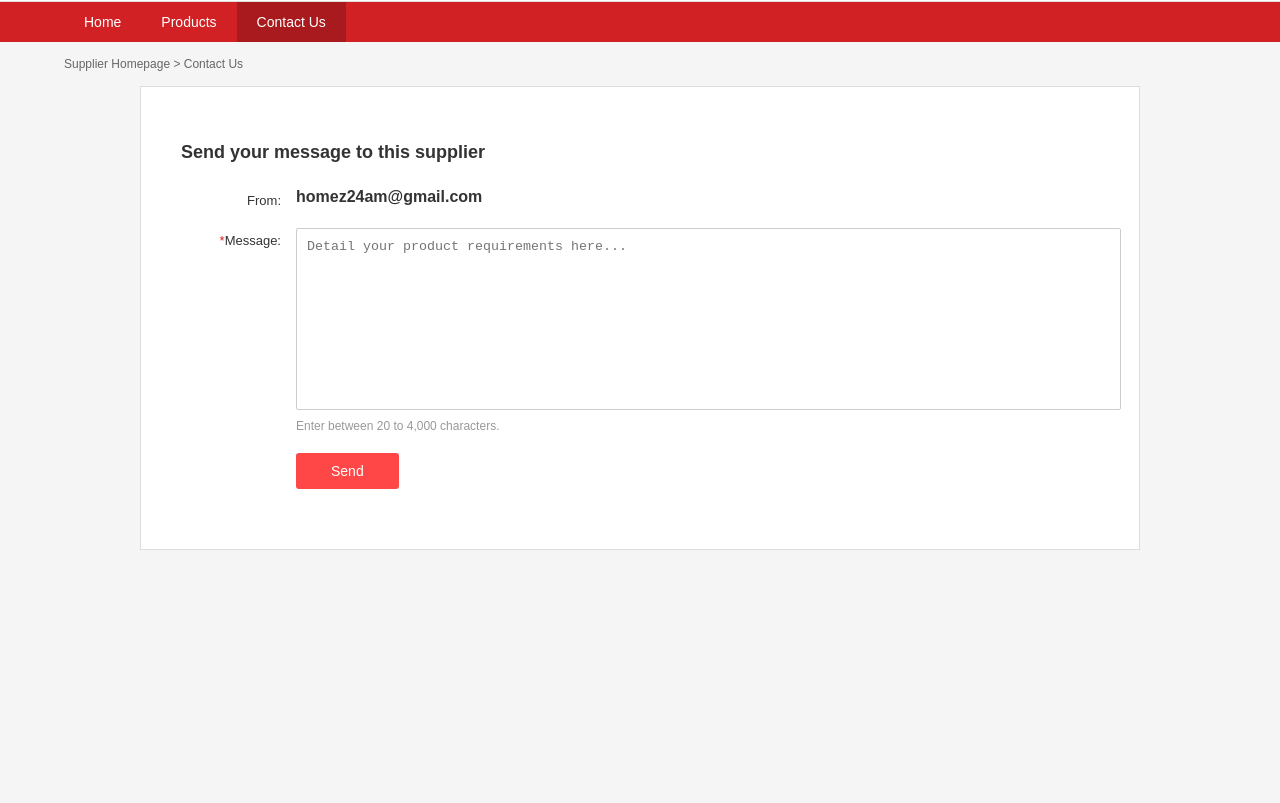
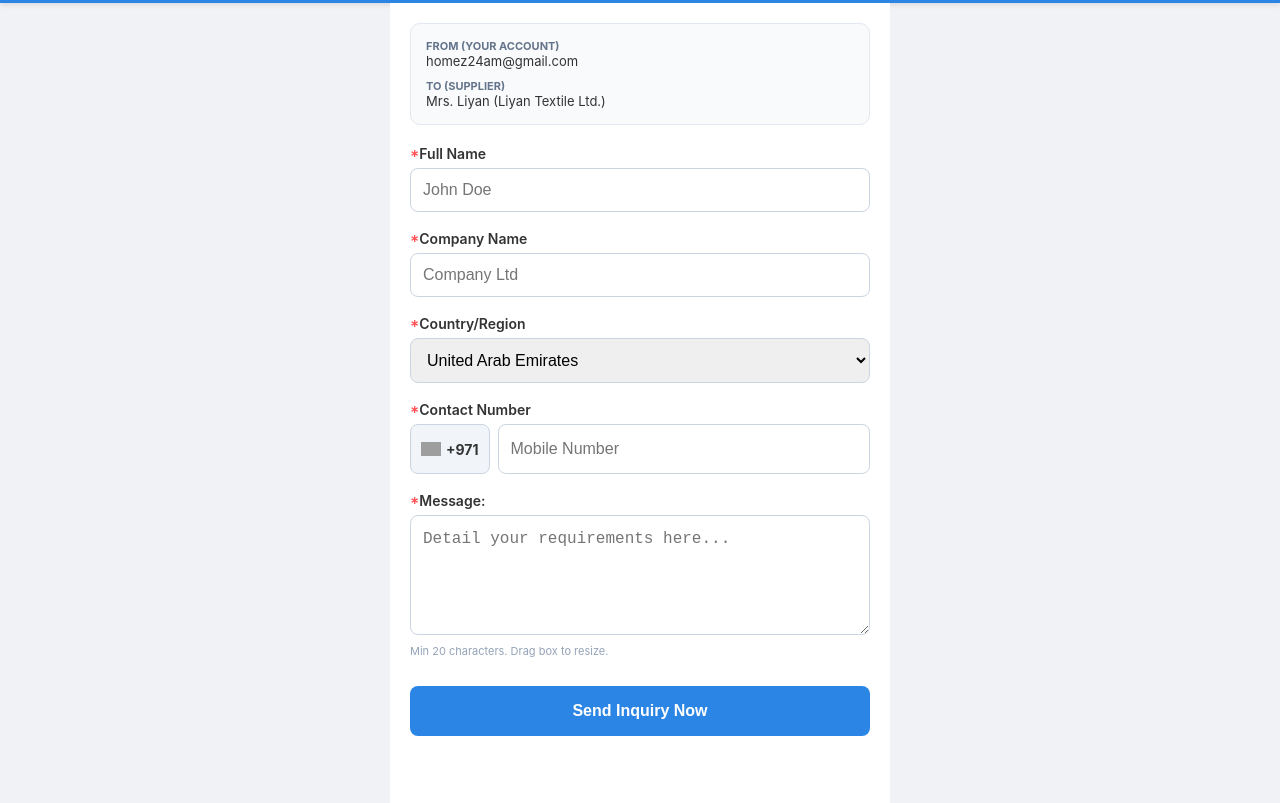
Before and after one commit to delowaruae/Message-Send-with-Modal-Pop-Up, a plain HTML site: page index.html in a window 1280 px wide. Shown: the part 47-850 px from the top of the page. Before the commit the page ends 800 px from the top, so only its background shows below. Drawn offline with Linux system fonts and the light colour scheme; grey boxes are pictures that could not be loaded.

Commit message:
Now I am updating mycode again
update more professional

```diff
--- a/index.html
+++ b/index.html
@@ -3,198 +3,253 @@
 <head>
     <meta charset="UTF-8">
     <meta name="viewport" content="width=device-width, initial-scale=1.0">
-    <title> B2BDubai24 </title>
+    <title>Mobile Message Center</title>
     <style>
-        /* CSS RESET & BASE */
-        body { font-family: Arial, sans-serif; margin: 0; background-color: #f5f5f5; color: #333; }
-        a { text-decoration: none; color: #005ea7; }
-
-        /* HEADER & NAV */
-        header { background: #fff; border-bottom: 1px solid #ddd; padding: 10px 5%; display: flex; justify-content: space-between; align-items: center; }
-        .logo { color: #d12124; font-size: 24px; font-weight: bold; }
-        nav { background: #d12124; display: flex; padding: 0 5%; }
-        nav a { color: #fff; padding: 12px 20px; font-size: 14px; }
-        nav a.active { background: #a81a1d; }
-
-        /* MAIN PAGE CONTENT */
-        .breadcrumb { padding: 15px 5%; font-size: 12px; color: #666; }
-        .container { background: #fff; width: 90%; max-width: 1000px; margin: 0 auto; border: 1px solid #ddd; padding: 40px; box-sizing: border-box; }
-        h2 { font-size: 18px; margin-bottom: 25px; }
-        .form-row { display: flex; margin-bottom: 20px; }
-        .label { width: 100px; font-size: 13px; padding-top: 5px; text-align: right; margin-right: 15px; }
-        .label span { color: #d12124; }
-        textarea { width: 100%; height: 160px; border: 1px solid #ccc; padding: 10px; resize: none; border-radius: 2px; }
-        .hint { font-size: 12px; color: #999; margin-top: 5px; }
-
-        /* BUTTONS */
-        .btn-red { background: #ff4747; color: #fff; border: none; padding: 10px 35px; border-radius: 3px; cursor: pointer; font-size: 14px; }
-        .btn-red:hover { background: #e03e3e; }
-
-        /* MODAL SYSTEM */
-        .modal-overlay {
-            position: fixed; top: 0; left: 0; width: 100%; height: 100%;
-            background: rgba(0,0,0,0.5); display: none; /* Hidden by default */
-            justify-content: center; align-items: center; z-index: 1000;
-        }
-        .modal-box {
-            background: #fff; width: 550px; border-radius: 4px; padding: 30px;
-            position: relative; animation: fadeIn 0.3s ease;
-        }
-        .close-btn { position: absolute; right: 20px; top: 15px; font-size: 24px; color: #999; cursor: pointer; }
-
-        /* MODAL FORM ELEMENTS */
-        .modal-group { margin-bottom: 18px; }
-        .modal-group label { display: block; font-size: 13px; margin-bottom: 6px; }
-        .modal-group label span { color: #d12124; }
-        .input-text { width: 100%; padding: 8px; border: 1px solid #ccc; box-sizing: border-box; }
-        .input-flex { display: flex; gap: 8px; }
-
-        /* VALIDATION ERRORS */
-        .error-box {
-            background: #fff1f0; border: 1px solid #ffccc7; color: #d12124;
-            font-size: 12px; padding: 4px 8px; margin-top: 4px; display: none;
+        :root {
+            --primary-blue: #2b85e4;
+            --dark-blue: #1d71d3;
+            --success: #52c41a;
+            --error: #ff4d4f;
+            --bg: #f0f2f5;
         }
 
-        /* SUCCESS SCREEN */
-        #success-content { text-align: center; display: none; }
-        .success-icon {
-            width: 50px; height: 50px; background: #52c41a; color: #fff;
-            border-radius: 50%; display: flex; align-items: center;
-            justify-content: center; font-size: 30px; margin: 0 auto 20px;
+        body {
+            font-family: -apple-system, BlinkMacSystemFont, "Segoe UI", Roboto, sans-serif;
+            margin: 0;
+            background-color: var(--bg);
+            color: #333;
+            overflow-x: hidden;
         }
 
-        @keyframes fadeIn { from { opacity: 0; transform: translateY(-10px); } to { opacity: 1; transform: translateY(0); } }
+        /* Mobile Header */
+        header {
+            background: var(--primary-blue);
+            color: white;
+            padding: 15px;
+            text-align: center;
+            font-weight: bold;
+            box-shadow: 0 2px 5px rgba(0,0,0,0.1);
+        }
+
+        /* Mobile Container - Full Width on small screens */
+        .container {
+            width: 100%;
+            max-width: 500px;
+            margin: 0 auto;
+            background: #fff;
+            min-height: 100vh;
+            padding: 20px;
+            box-sizing: border-box;
+        }
+
+        .account-info {
+            background: #f8fafc;
+            padding: 15px;
+            border-radius: 10px;
+            margin-bottom: 20px;
+            font-size: 13px;
+            border: 1px solid #e2e8f0;
+        }
+
+        .info-row { margin-bottom: 10px; }
+        .info-row b { color: #64748b; font-size: 11px; text-transform: uppercase; display: block; }
+
+        /* Form Styling */
+        .field { margin-bottom: 18px; }
+        label { display: block; font-size: 14px; font-weight: 600; margin-bottom: 6px; }
+        label span { color: var(--error); }
+
+        input, select, textarea {
+            width: 100%;
+            padding: 12px;
+            border: 1px solid #cbd5e1;
+            border-radius: 8px;
+            font-size: 16px; /* Prevents iOS auto-zoom on focus */
+            box-sizing: border-box;
+        }
+
+        /* Dynamic Flag & Phone Row */
+        .phone-row {
+            display: flex;
+            gap: 8px;
+        }
+        .flag-box {
+            display: flex;
+            align-items: center;
+            gap: 5px;
+            background: #f1f5f9;
+            border: 1px solid #cbd5e1;
+            padding: 0 10px;
+            border-radius: 8px;
+            white-space: nowrap;
+            height: 48px;
+        }
+        .flag-box img { width: 20px; height: 14px; object-fit: cover; }
+        .code { font-weight: bold; font-size: 14px; }
+
+        /* Resizable Wrap */
+        textarea {
+            height: 120px;
+            resize: vertical;
+            min-height: 80px;
+            line-height: 1.4;
+        }
+
+        .hint { font-size: 11px; color: #94a3b8; margin-top: 5px; }
+
+        /* Mobile Action Button */
+        .btn-send {
+            width: 100%;
+            background: var(--primary-blue);
+            color: white;
+            border: none;
+            padding: 16px;
+            border-radius: 8px;
+            font-size: 16px;
+            font-weight: bold;
+            margin-top: 10px;
+            cursor: pointer;
+            transition: background 0.2s;
+        }
+        .btn-send:active { background: var(--dark-blue); transform: scale(0.98); }
+
+        /* Toast Dialogue for Mobile */
+        .toast {
+            position: fixed;
+            top: -100px;
+            left: 5%;
+            right: 5%;
+            background: white;
+            padding: 15px;
+            border-radius: 12px;
+            box-shadow: 0 10px 25px rgba(0,0,0,0.2);
+            display: flex;
+            align-items: center;
+            gap: 12px;
+            z-index: 1000;
+            transition: top 0.4s cubic-bezier(0.18, 0.89, 0.32, 1.28);
+            border-left: 4px solid var(--success);
+        }
+        .toast.show { top: 20px; }
+        .toast-icon { background: var(--success); color: white; width: 22px; height: 22px; border-radius: 50%; display: flex; align-items: center; justify-content: center; font-size: 12px; }
+
+        .error { color: var(--error); font-size: 12px; display: none; margin-top: 4px; }
     </style>
 </head>
 <body>
 
-<header><div class="logo">B2BDubai24</div></header>
-<nav>
-    <a href="#">Home</a>
-    <a href="#">Products</a>
-    <a href="#" class="active">Contact Us</a>
-</nav>
-<div class="breadcrumb">Supplier Homepage > Contact Us</div>
+<header>Send Inquiry</header>
 
-<div class="container">
-    <h2>Send your message to this supplier</h2>
-    <div class="form-row">
-        <div class="label">From:</div>
-        <div><strong>homez24am@gmail.com</strong></div>
-    </div>
-    <div class="form-row">
-        <div class="label"><span>*</span>Message:</div>
-        <div style="flex: 1;">
-            <textarea id="main-msg" placeholder="Detail your product requirements here..."></textarea>
-            <div class="hint">Enter between 20 to 4,000 characters.</div>
-            <div style="margin-top: 20px;">
-                <button class="btn-red" onclick="handleFirstSend()">Send</button>
-            </div>
-        </div>
+<div id="toast" class="toast">
+    <div class="toast-icon">✓</div>
+    <div>
+        <div style="font-weight:bold; font-size:14px;">Sent Successfully</div>
+        <div style="font-size:12px; color:#666;">Supplier will be notified.</div>
     </div>
 </div>
 
-<div class="modal-overlay" id="modalOverlay">
-    <div class="modal-box">
-        <span class="close-btn" onclick="closeModal()">&times;</span>
+<div class="container">
+    <div class="account-info">
+        <div class="info-row">
+            <b>From (Your Account)</b>
+            homez24am@gmail.com
+        </div>
+        <div class="info-row" style="margin-bottom:0">
+            <b>To (Supplier)</b>
+            Mrs. Liyan (Liyan Textile Ltd.)
+        </div>
+    </div>
 
-        <div id="form-content">
-            <div class="modal-group">
-                <label><span>*</span>Email Address</label>
-                <input type="text" class="input-text" id="email" value="homez24am@gmail.com">
-                <div class="error-box" id="err-email">Please enter your email address.</div>
-            </div>
-
-            <div class="modal-group">
-                <label><span>*</span>Full Name</label>
-                <div class="input-flex">
-                    <select style="width: 70px;"><option>Mr.</option><option>Ms.</option></select>
-                    <input type="text" class="input-text" id="fullname" placeholder="Enter name">
-                </div>
-                <div class="error-box" id="err-name">Please enter your full name.</div>
-            </div>
-
-            <div class="modal-group">
-                <label><span>*</span>Country/Region</label>
-                <select class="input-text"><option>United Arab Emirates 🇦🇪</option></select>
-            </div>
-
-            <div class="modal-group">
-                <label><span>*</span>Company Name</label>
-                <input type="text" class="input-text" id="company">
-                <div class="error-box" id="err-company">Please enter your company name.</div>
-            </div>
-
-            <div class="modal-group">
-                <label><span>*</span>Contact Number</label>
-                <div class="input-flex">
-                    <select style="width: 100px;"><option>Mobile</option></select>
-                    <input type="text" style="width: 50px;" value="971">
-                    <input type="text" class="input-text" id="phone" placeholder="Mobile phone number">
-                </div>
-                <div class="error-box" id="err-phone">Phone number cannot be empty.</div>
-            </div>
-
-            <button class="btn-red" onclick="handleFinalSend()">Send</button>
-            <div style="margin-top: 15px; font-size: 11px; color: #999; border-top: 1px solid #eee; padding-top: 10px;">
-                Leave your contact information for the suppliers.
-            </div>
+    <form id="mobileForm">
+        <div class="field">
+            <label><span>*</span>Full Name</label>
+            <input type="text" id="name" placeholder="John Doe" required>
         </div>
 
-        <div id="success-content">
-            <div class="success-icon">✓</div>
-            <h2 style="margin-top: 0;">Sent Successfully!</h2>
-            <p style="font-size: 14px; color: #666;">
-                Notification of supplier's reply will be sent to <strong>homez24am@gmail.com</strong>.
-                You can also check supplier's quote in your <a href="#">buyer account</a> anytime.
-            </p>
+        <div class="field">
+            <label><span>*</span>Company Name</label>
+            <input type="text" id="company" placeholder="Company Ltd" required>
         </div>
-    </div>
+
+        <div class="field">
+            <label><span>*</span>Country/Region</label>
+            <select id="country" onchange="updateFlag()">
+                <option value="ae" data-code="+971">United Arab Emirates</option>
+                <option value="cn" data-code="+86">China</option>
+                <option value="us" data-code="+1">United States</option>
+                <option value="gb" data-code="+44">United Kingdom</option>
+                <option value="in" data-code="+91">India</option>
+                <option value="bd" data-code="+880">Bangladesh</option>
+            </select>
+        </div>
+
+        <div class="field">
+            <label><span>*</span>Contact Number</label>
+            <div class="phone-row">
+                <div class="flag-box">
+                    <img id="flagImg" src="https://flagcdn.com/w40/ae.png" alt="flag">
+                    <span class="code" id="codeTxt">+971</span>
+                </div>
+                <input type="tel" id="phone" placeholder="Mobile Number" required>
+            </div>
+            <div id="phoneErr" class="error">Enter a valid 7-15 digit number.</div>
+        </div>
+
+        <div class="field">
+            <label><span>*</span>Message:</label>
+            <textarea id="msg" placeholder="Detail your requirements here..."></textarea>
+            <div class="hint">Min 20 characters. Drag box to resize.</div>
+        </div>
+
+        <button type="submit" class="btn-send">Send Inquiry Now</button>
+    </form>
 </div>
 
 <script>
-    const overlay = document.getElementById('modalOverlay');
-    const formContent = document.getElementById('form-content');
-    const successContent = document.getElementById('success-content');
+    const form = document.getElementById('mobileForm');
+    const toast = document.getElementById('toast');
+    const phone = document.getElementById('phone');
+    const country = document.getElementById('country');
+    const flagImg = document.getElementById('flagImg');
+    const codeTxt = document.getElementById('codeTxt');
 
-    // STEP 1: Main page send
-    function handleFirstSend() {
-        const msg = document.getElementById('main-msg').value;
-        if(msg.trim().length < 5) {
-            alert("Please enter a message for the supplier.");
-        } else {
-            overlay.style.display = 'flex';
-        }
+    function updateFlag() {
+        const iso = country.value;
+        const dial = country.options[country.selectedIndex].getAttribute('data-code');
+        flagImg.src = `https://flagcdn.com/w40/${iso}.png`;
+        codeTxt.innerText = dial;
     }
 
-    // STEP 2: Modal validation & send
-    function handleFinalSend() {
-        // Reset errors
-        document.querySelectorAll('.error-box').forEach(el => el.style.display = 'none');
+    // Number only validation
+    phone.addEventListener('input', function() {
+        this.value = this.value.replace(/[^0-9]/g, '');
+    });
 
-        let isValid = true;
-        if(!document.getElementById('fullname').value) { document.getElementById('err-name').style.display='block'; isValid = false; }
-        if(!document.getElementById('company').value) { document.getElementById('err-company').style.display='block'; isValid = false; }
-        if(!document.getElementById('phone').value) { document.getElementById('err-phone').style.display='block'; isValid = false; }
+    form.addEventListener('submit', function(e) {
+        e.preventDefault();
 
-        if(isValid) {
-            // Transition to STEP 3
-            formContent.style.display = 'none';
-            successContent.style.display = 'block';
+        // Mobile Validation
+        if (phone.value.length < 7 || phone.value.length > 15) {
+            document.getElementById('phoneErr').style.display = 'block';
+            phone.style.borderColor = 'var(--error)';
+            return;
+        }
 
-            // Auto-disappear after 5 seconds
-            setTimeout(() => {
-                closeModal();
-            }, 5000);
+        if (document.getElementById('msg').value.trim().length < 20) {
+            alert("Message must be at least 20 characters.");
+            return;
         }
-    }
 
-    function closeModal() {
-        overlay.style.display = 'none';
-        // Reset modal state for next use
-        formContent.style.display = 'block';
-        successContent.style.display = 'none';
-    }
+        // Show Mobile Success Notification
+        toast.classList.add('show');
+        form.reset();
+        updateFlag();
+
+        // Hide after 5 seconds
+        setTimeout(() => {
+            toast.classList.remove('show');
+        }, 5000);
+    });
 </script>
 
 </body>
```
